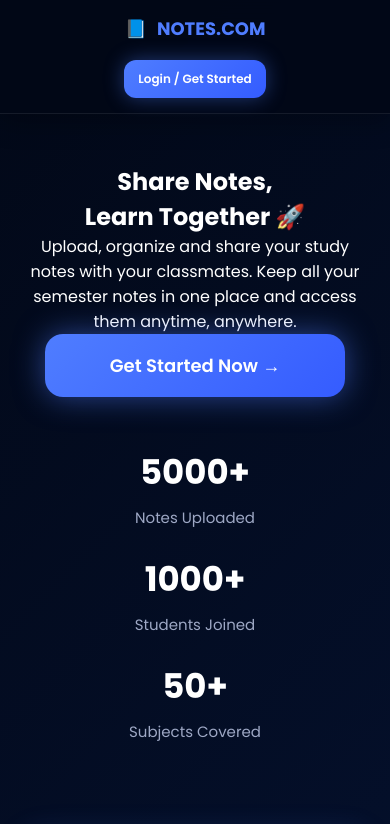
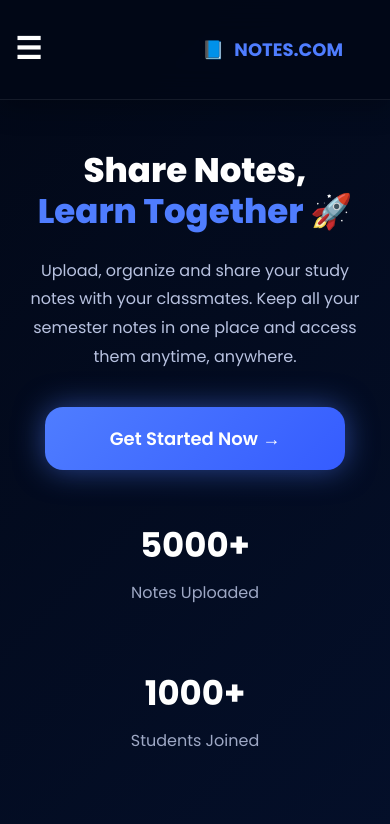
Before and after one commit to vidhyasagar118/notesweb, a React (Vite) app: page / in a window 390 px wide. Shown: the top 824 px of the page. Built offline with nearby package versions, Linux system fonts and the light colour scheme.

Commit message:
loding page navbar change

```diff
--- a/src/pages/LandingPage.css
+++ b/src/pages/LandingPage.css
@@ -119,12 +119,12 @@ align-items:center;
 gap:80px;
 }
 
-.notesloadingpage-hero-content
+.hero-left
 {
 flex:1;
 }
 
-.notesloadingpage-hero-content
+.hero-left
  h1{
 font-size:72px;
 line-height:1.15;
@@ -132,12 +132,12 @@ font-weight:800;
 margin-bottom:25px;
 }
 
-.notesloadingpage-hero-content
+.hero-left
  h1 span{
 color:#4f7dff;
 }
 
-.notesloadingpage-hero-content
+.hero-left
  p{
 font-size:22px;
 line-height:1.8;
@@ -528,12 +528,12 @@ display:none;
 padding:50px 25px;
 }
 
-.notesloadingpage-hero-content
+.hero-left
  h1{
 font-size:48px;
 }
 
-.notesloadingpage-hero-content
+.hero-left
  p{
 font-size:18px;
 }
@@ -671,7 +671,7 @@ padding:0;
     gap:50px;
   }
 
-  .notesloadingpage-hero-content
+  .hero-left
  h1{
     font-size:60px;
   }
@@ -702,12 +702,12 @@ padding:0;
     padding:60px 30px;
   }
 
-  .notesloadingpage-hero-content
+  .hero-left
 {
     width:100%;
   }
 
-  .notesloadingpage-hero-content
+  .hero-left
  p{
     max-width:100%;
   }
@@ -760,13 +760,13 @@ padding:0;
     padding:50px 20px;
   }
 
-  .notesloadingpage-hero-content
+  .hero-left
  h1{
     font-size:42px;
     line-height:1.2;
   }
 
-  .notesloadingpage-hero-content
+  .hero-left
  p{
     font-size:18px;
   }
@@ -873,12 +873,12 @@ padding:0;
 
 @media (max-width:480px){
 
-  .notesloadingpage-hero-content
+  .hero-left
  h1{
     font-size:34px;
   }
 
-  .notesloadingpage-hero-content
+  .hero-left
  p{
     font-size:16px;
     line-height:1.8;
@@ -910,3 +910,69 @@ padding:0;
   cursor:pointer;
   color:white;
 }
+.menu-toggle{
+  display:none;
+  font-size:30px;
+  cursor:pointer;
+  color:white;
+}
+@media(max-width:768px){
+
+
+.hero{
+  flex-direction:column;
+  text-align:center;
+}
+
+.hero-left{
+  width:100%;
+}
+
+.hero-right{
+  width:100%;
+  grid-template-columns:1fr;
+}
+
+
+  .navbar{
+    padding:15px 15px;
+    display:flex;
+    justify-content:space-between;
+    align-items:center;
+  }
+
+  .logo{
+    font-size:18px;
+  }
+
+  .menu-toggle{
+    display:block;
+    margin-right: 150px;
+  }
+
+  .nav-btn{
+    display:none;
+  }
+  .navbar{
+    display: flex;
+    flex-direction:row;
+
+  }
+
+  .nav-links{
+    display:none;
+    position:absolute;
+    top: 70px;;
+    left:0px;
+    width:50%;
+    background:#020817;
+    flex-direction:column;
+    align-items:center;
+    gap:20px;
+    padding:20px 0;
+  }
+
+  .nav-links.active{
+    display:flex;
+  }
+}
--- a/src/pages/LandingPage.jsx
+++ b/src/pages/LandingPage.jsx
@@ -28,15 +28,16 @@ const [menuOpen, setMenuOpen] = useState(false);
     className="logo"
     onClick={() => scrollToSection("home")}
   >
-    📘 <span>NOTES.COM</span>
-  </div>
-
-  <div
+    <div
     className="menu-toggle"
     onClick={() => setMenuOpen(!menuOpen)}
   >
     ☰
   </div>
+    📘 <span>NOTES.COM</span>
+  </div>
+
+
 
   <ul className={`nav-links ${menuOpen ? "active" : ""}`}>
 
```
